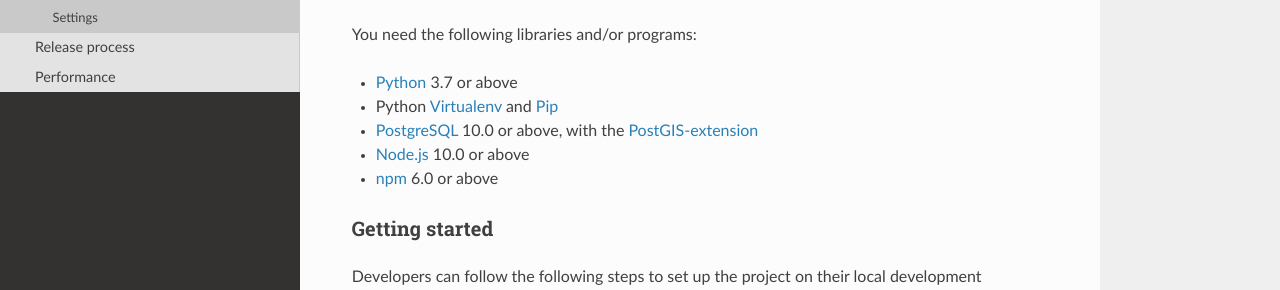
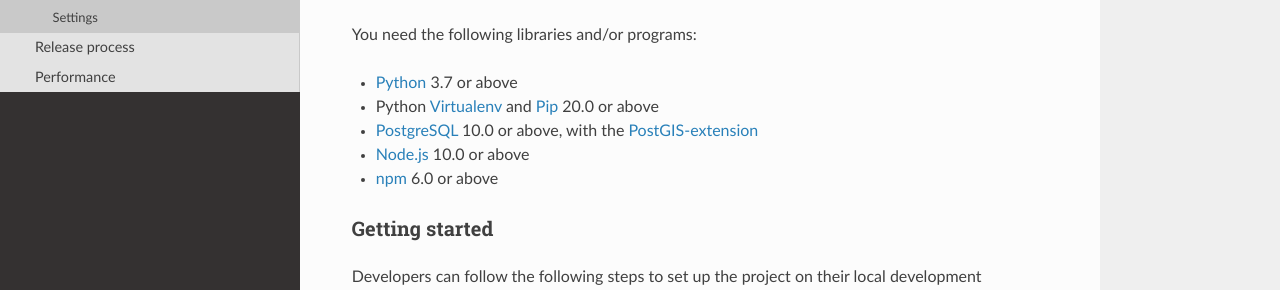
Before and after one commit to open-zaak/open-zaak, a Sphinx documentation site: the page built from docs/development/getting_started.rst, in a window 1280 px wide and 900 px high. Shown: the part 339-629 px from the top of the window. Built offline with Sphinx 7.4.7 and the Read the Docs theme 2.0.0, drawn with Linux system fonts in a browser that asks for light colours; pages that are not in the unit, such as notebooks, are missing from menus.

Commit message:
:pencil: Added minimal pip version requirement.

```diff
--- a/docs/development/getting_started.rst
+++ b/docs/development/getting_started.rst
@@ -19,7 +19,7 @@
 You need the following libraries and/or programs:
 
 * `Python`_ 3.7 or above
-* Python `Virtualenv`_ and `Pip`_
+* Python `Virtualenv`_ and `Pip`_ 20.0 or above
 * `PostgreSQL`_ 10.0 or above, with the `PostGIS-extension`_
 * `Node.js`_ 10.0 or above
 * `npm`_ 6.0 or above
```
